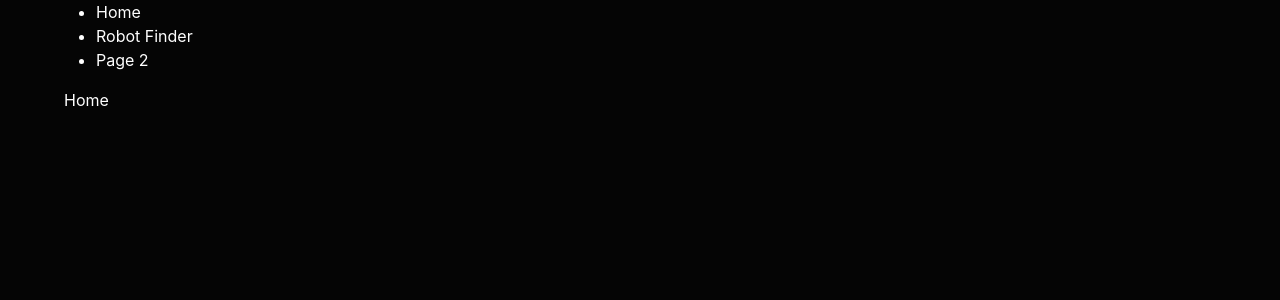
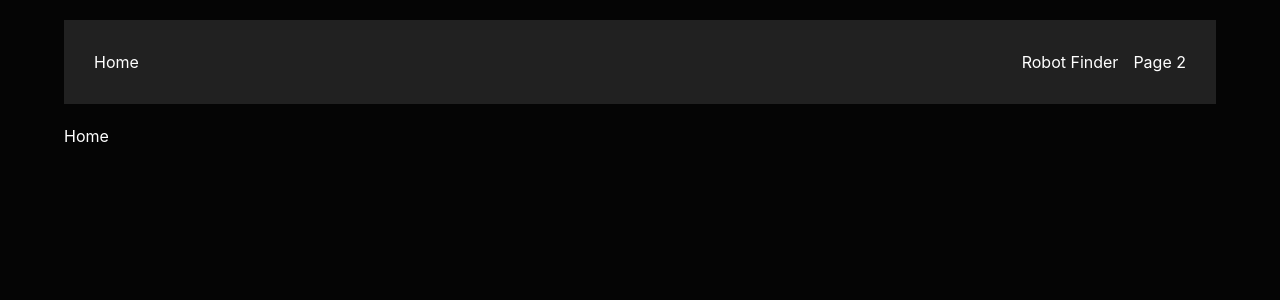
Before and after one commit to o6ris/robot-finder, a React (Create React App) app: page / in a window 1280 px wide. Shown: the top 300 px of the page. Built offline with nearby package versions, Linux system fonts and the light colour scheme.

Commit message:
create the component NavBar and add in it the template with setPage function to change the state page on click. design the nav bar with css

```diff
--- a/src/App.css
+++ b/src/App.css
@@ -1,3 +1,21 @@
+.robot-navbar{
+  display: flex;
+  list-style: none;
+  padding: 30px;
+  margin: 20px 0;
+  background-color: rgb(33, 33, 33);
+  justify-content: space-between;
+}
+.robot-menu{
+  display: flex;
+  justify-content: flex-end;
+  width: 70%;
+}
+.robot-menu li{
+  margin-left: 15px;
+}
+
+
 .robot-search-bar{
   padding: 15px;
   border: none;
@@ -14,7 +32,7 @@
   gap: 20px;
   margin: 100px 0px;
 }
-@media screen and (min-width:768px) {
+@media screen and (min-width:1100px) {
   .robots-display {
     display: grid;
     grid-template-columns: 1fr 1fr;
@@ -28,7 +46,7 @@
   padding: 20px;
   border-bottom: 5px solid rgb(17, 17, 17);
   border-left: 5px solid rgb(105, 105, 105);
-  width: 100%;
+  /* width: 100%; */
 }
 
 .robot-card ul{
--- a/src/App.js
+++ b/src/App.js
@@ -3,21 +3,14 @@ import './App.css';
 import RobotFinder from './pages/RobotFinder';
 import Home from './pages/Home';
 import Page2 from './pages/Page2';
+import NavBar from './components/NavBar';
 
 
 function App() {
   const [page, setPage] = useState('Home')
   return (
     <div>
-      <div>
-        <nav>
-          <ul>
-            <li onClick={() => setPage('Home')}>Home</li>
-            <li onClick={() => setPage('RobotFinder')}>Robot Finder</li>
-            <li onClick={() => setPage('Page2')}>Page 2</li>
-          </ul>
-        </nav>
-      </div>
+      <NavBar setPage={setPage}/>
       {page === 'RobotFinder'?<RobotFinder />:''}
       {page === 'Home'?<Home />:''}
       {page === 'Page2'?<Page2 />:''}
--- /dev/null
+++ b/src/components/NavBar.jsx
@@ -0,0 +1,19 @@
+import React from 'react'
+
+function NavBar({setPage}) {
+  return (
+    <div>
+        <nav>
+          <ul className='robot-navbar'>
+            <li onClick={() => setPage('Home')}>Home</li>
+            <div className='robot-menu'>
+                <li onClick={() => setPage('RobotFinder')}>Robot Finder</li>
+                <li onClick={() => setPage('Page2')}>Page 2</li>
+            </div>
+          </ul>
+        </nav>
+      </div>
+  )
+}
+
+export default NavBar
```
